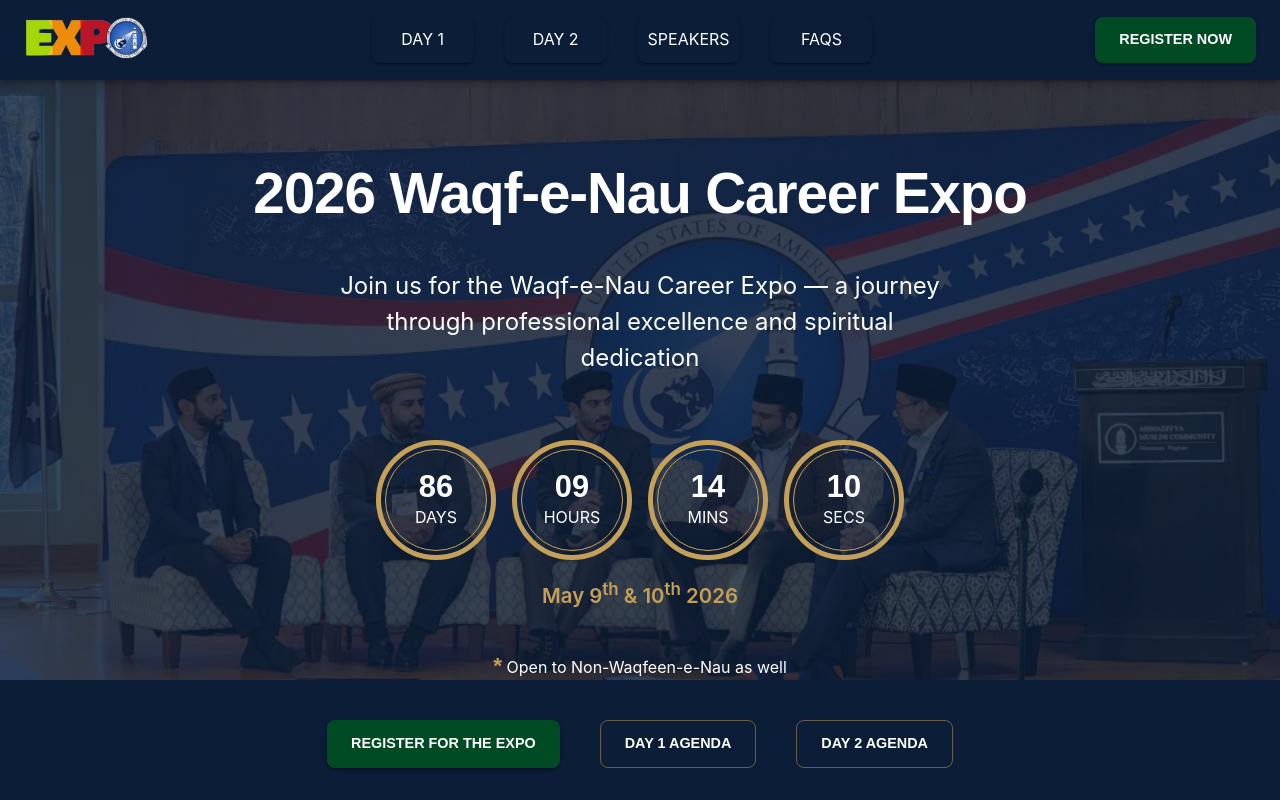
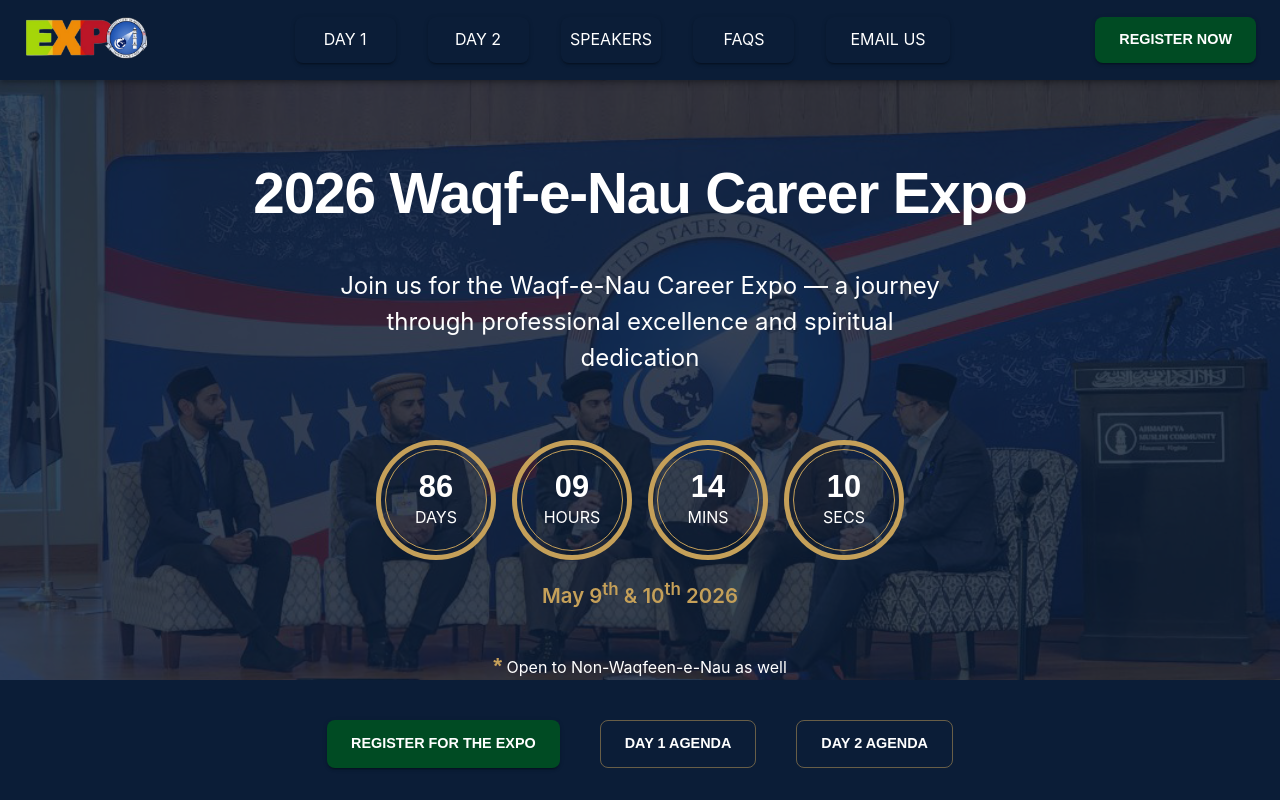
Before and after one commit to tofik-khan/wn-expo, a React (Vite) app: page / in a window 1280 px wide. Shown: the top 800 px of the page. Built offline with nearby package versions, Linux system fonts and the light colour scheme; what @mui/x-license would draw is missing.

Commit message:
FEAT: Add Organizer Email in AppNav

```diff
--- a/src/components/Nav/AppBar.tsx
+++ b/src/components/Nav/AppBar.tsx
@@ -50,6 +50,14 @@ export const AppBar = () => {
         </Button>
         <Button fullWidth variant="contained" onClick={() => navigate("/faqs")}>
           <Typography color="white">FAQs</Typography>
+        </Button>
+        <Button
+          fullWidth
+          variant="contained"
+          href="mailto:zeeshan.ahmad@ahmadiyya.us"
+          sx={{ minWidth: "fit-content" }}
+        >
+          <Typography color="white">Email Us</Typography>
         </Button>
       </>
     );
```
